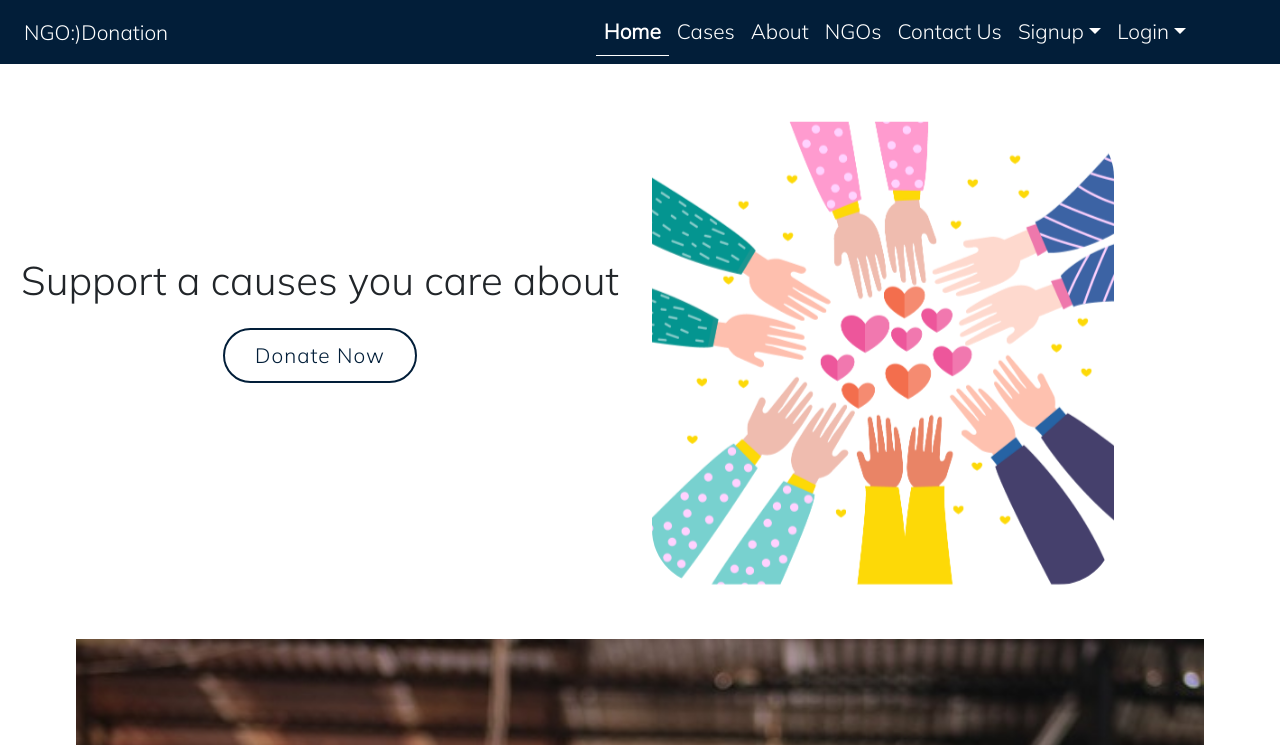
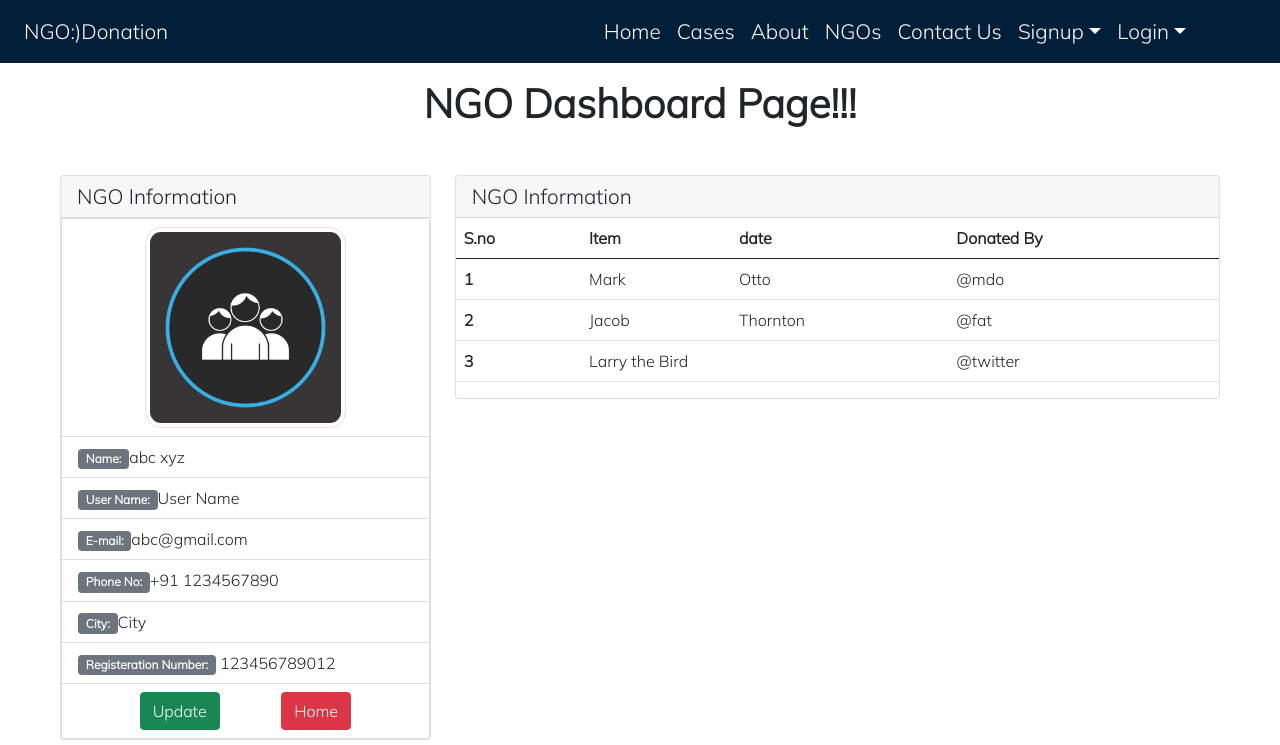
Before and after one commit to tanu456/Donate-MERN, a React (Create React App) app in the folder frontend/: page /ngoprofile in a window 1280 px wide. Before the commit this address led to /. Shown: the top 745 px of the page. Built offline with nearby package versions, Linux system fonts and the light colour scheme.

Commit message:
NGO dashboard

```diff
--- a/frontend/src/App.css
+++ b/frontend/src/App.css
@@ -152,3 +152,35 @@ body {
   height: 500px;
   float: left;
 }
+
+/* {NGO PROFILE PAGE} */
+.ngoHeading {
+  font-weight: bold;
+}
+
+.cardHeading {
+  font-size: 1.3rem;
+}
+
+.ngoImg {
+  padding: .25rem;
+  background-color: #fff;
+  border: 1px solid #dee2e6;
+  border-radius: 1rem;
+  max-width: 60%;
+  height: auto;
+}
+
+.imgList {
+  justify-content: center;
+}
+
+.btnList {
+  justify-content: space-evenly;
+}
+
+@media (max-width: 990px) {
+  .ngoImg {
+    max-width: 40%;
+  }
+}
--- a/frontend/src/App.js
+++ b/frontend/src/App.js
@@ -13,6 +13,8 @@ import Footer from "./components/Footer";
 import Signup from "./components/Signup";
 import Login from "./components/Login";
 import Ngosignup from "./components/Ngosignup";
+import NgoDashboard from "./components/Profile/NgoDashboard";
+import UserDashboard from "./components/Profile/UserDashboard";
 
 const App = () => {
   return (
@@ -27,6 +29,9 @@ const App = () => {
         <Route exact path="/signup" render={() => <Signup />} />
         <Route exact path="/login" render={() => <Login />} />
         <Route exact path="/ngosignup" render={() => <Ngosignup />} />
+        <Route exact path="/ngoprofile" render={() => <NgoDashboard />} />
+        <Route exact path="/userprofile" render={() => <UserDashboard />} />
+
         <Redirect to="/" />
       </Switch>
       <Footer />
--- /dev/null
+++ b/frontend/src/components/Profile/NgoDashboard.js
@@ -0,0 +1,108 @@
+/* eslint-disable no-lone-blocks */
+/* eslint-disable jsx-a11y/img-redundant-alt */
+import React from "react";
+import { Link } from "react-router-dom";
+import ngoImage from "../images/ngoImage.png";
+
+const NgoDashboard = () => {
+  {
+    /**---------------------------------------------------------- */
+  }
+  const ngoLeftSide = () => {
+    return (
+      <div className="card mb-4">
+        <h4 className="card-header cardHeading">NGO Information</h4>
+        <ul className="list-group">
+          <li className="list-group-item d-flex imgList">
+            <img src={ngoImage} className="ngoImg" alt="NGO Image" />
+          </li>
+          <li className="list-group-item">
+            <span className="badge bg-secondary mr-2">Name:</span>
+            <span className="mr-4">abc xyz</span>
+          </li>
+          <li className="list-group-item">
+            <span className="badge bg-secondary mr-2">User Name:</span>
+            <span className="mr-4">User Name</span>
+          </li>
+          <li className="list-group-item">
+            <span className="badge bg-secondary mr-2">E-mail:</span>
+            <span className="mr-4">abc@gmail.com</span>
+          </li>
+          <li className="list-group-item">
+            <span className="badge bg-secondary mr-2">Phone No:</span>
+            <span className="mr-4">+91 1234567890</span>
+          </li>
+          <li className="list-group-item">
+            <span className="badge bg-secondary mr-2">City:</span>
+            <span className="mr-4">City</span>
+          </li>
+          <li className="list-group-item">
+            <span className="badge bg-secondary mr-2">
+              Registeration Number:
+            </span>
+            <span className="mr-4"> 123456789012</span>
+          </li>
+          <li className="list-group-item d-flex btnList">
+            <button className="btn btn-success">Update</button>
+            <Link className="btn btn-danger" to="/">
+              <span className="">Home</span>
+            </Link>
+          </li>
+          {/* <li className="list-group-item">
+
+          </li> */}
+        </ul>
+      </div>
+    );
+  };
+
+  const ngoRightSide = () => {
+    return (
+      <div className="card mb-4">
+        <h4 className="card-header cardHeading">NGO Information</h4>
+        {/* DONATIONS DATA */}
+        <table className="table">
+          <thead>
+            <tr>
+              <th scope="col">S.no</th>
+              <th scope="col">Item</th>
+              <th scope="col">date</th>
+              <th scope="col">Donated By</th>
+            </tr>
+          </thead>
+          <tbody>
+            <tr>
+              <th scope="row">1</th>
+              <td>Mark</td>
+              <td>Otto</td>
+              <td>@mdo</td>
+            </tr>
+            <tr>
+              <th scope="row">2</th>
+              <td>Jacob</td>
+              <td>Thornton</td>
+              <td>@fat</td>
+            </tr>
+            <tr>
+              <th scope="row">3</th>
+              <td colspan="2">Larry the Bird</td>
+              <td>@twitter</td>
+            </tr>
+          </tbody>
+        </table>
+      </div>
+    );
+  };
+
+  return (
+    <>
+      <h1 className="text-center mt-3 ngoHeading">NGO Dashboard Page!!!</h1>
+      <div className="row m-5">
+        <div className="col-lg-4 col-md-10 col-sm-10">{ngoLeftSide()}</div>
+        <div className="col-lg-8 col-md-10 col-sm-10">{ngoRightSide()}</div>
+      </div>
+    </>
+  );
+};
+
+export default NgoDashboard;
--- /dev/null
+++ b/frontend/src/components/Profile/UserDashboard.js
@@ -0,0 +1,11 @@
+import React from "react";
+
+const UserDashboard = () => {
+  return (
+    <>
+      <h1>User Dashboard Page!!</h1>
+    </>
+  );
+};
+
+export default UserDashboard;
```
Also changed, not shown: frontend/src/components/images/ngoImage.png (added), frontend/src/components/images/userImage.png (added).
